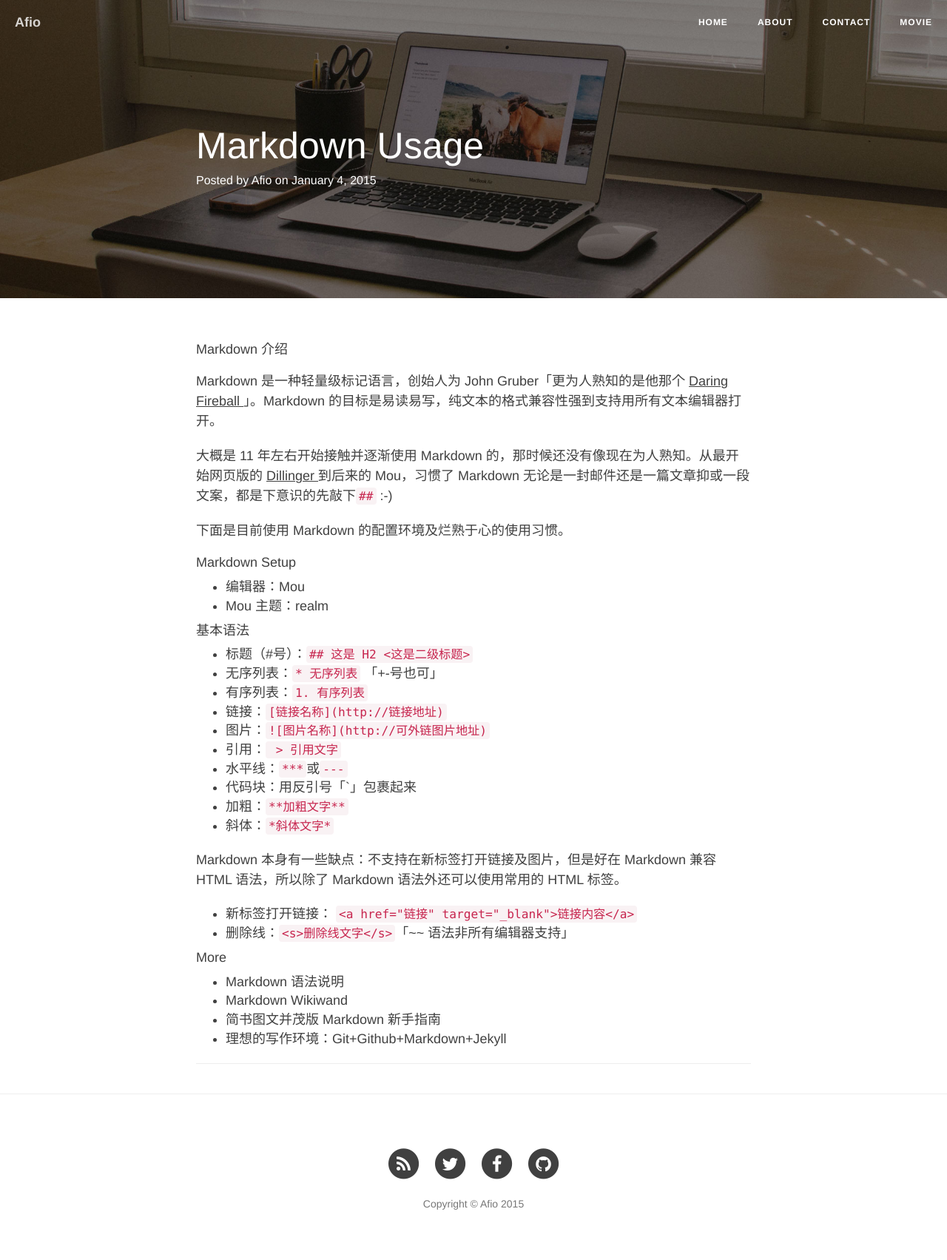
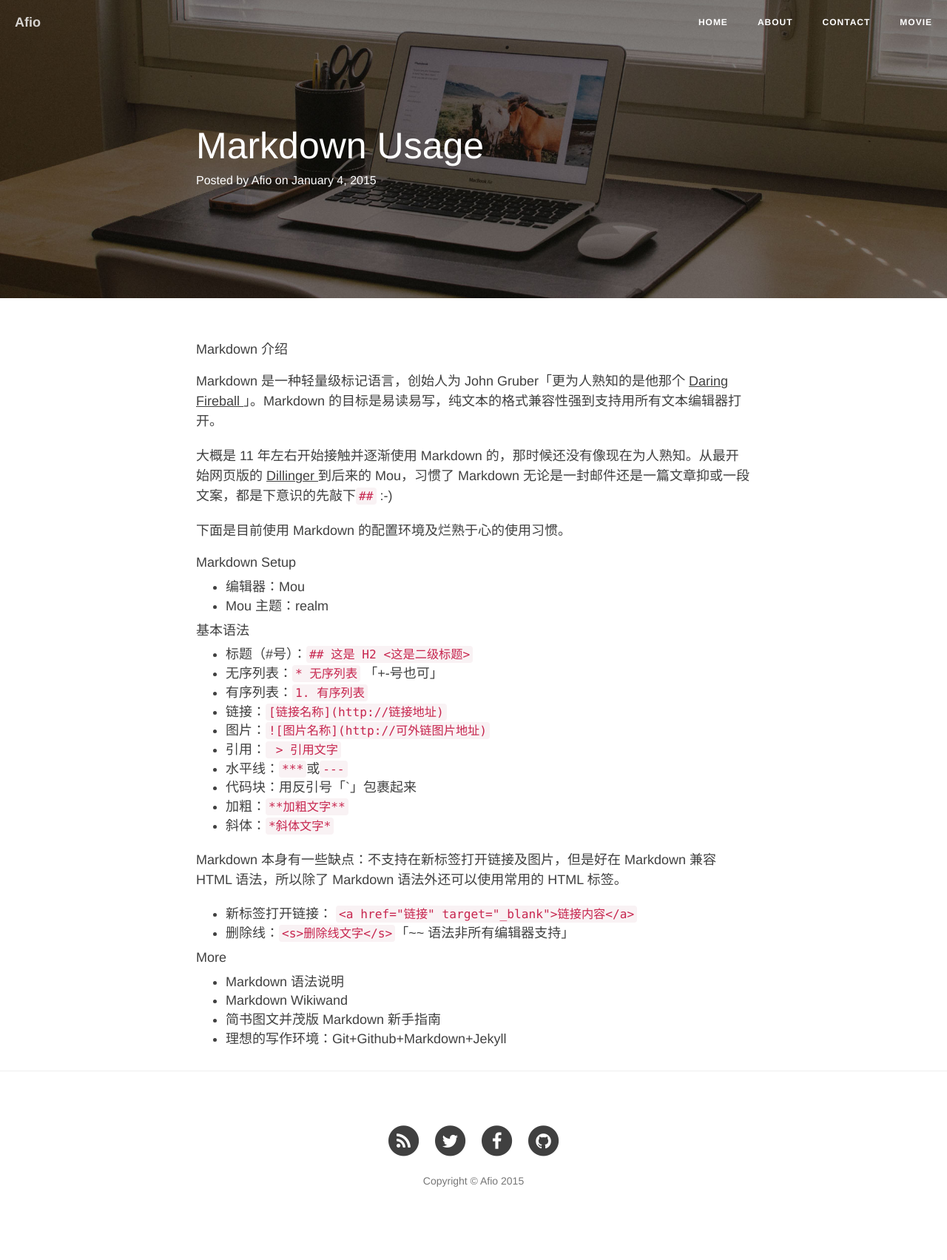
Before and after one commit to Afio/afio.github.io, a Jekyll site: the page built from _posts/2015-01-04-Markdown-Usage.md, in a window 1280 px wide. Shown: the whole page at 74% size. Built offline with Jekyll 4.4.1, drawn with Linux system fonts in a browser that asks for light colours; nearby versions of some CDN libraries; after the commit the page ends 1672 px from its top, so only the background shows below that.

Commit message:
去除<hr>分割线

```diff
--- a/_layouts/post.html
+++ b/_layouts/post.html
@@ -27,9 +27,9 @@ layout: default
 
 				{{ content }}
 
-                <hr>
+                <!--<hr>
 
-                <!--<ul class="pager">
+                <ul class="pager">
                     {% if page.previous.url %}
                     <li class="previous">
                         <a href="{{ page.previous.url | prepend: site.baseurl | replace: '//', '/' }}" data-toggle="tooltip" data-placement="top" title="{{page.previous.title}}">&larr; Previous Post</a>
```
